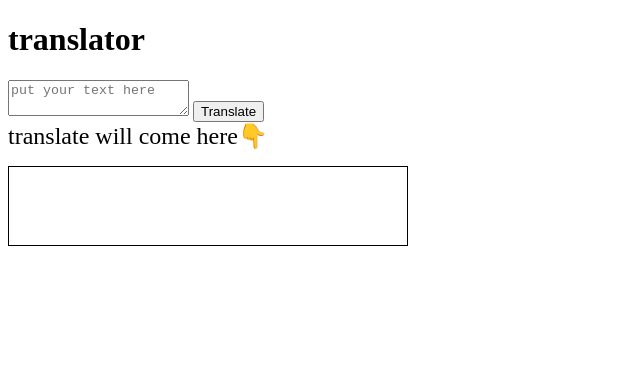
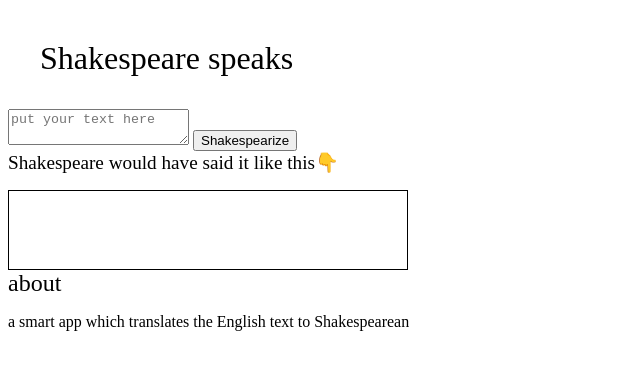
Before and after one commit to mahimagupta24/fun-app-translator, a plain HTML site: page index.html in a window 1280 px wide. Shown: the whole page, without its empty margins (0-640 px from the left). Drawn offline with Linux system fonts and the light colour scheme.

Commit message:
punctuation fixed

```diff
--- a/index.html
+++ b/index.html
@@ -8,11 +8,18 @@
     <link href="styles.css"rel="stylesheet"/>
   </head>
   <body>
-    <h1>translator</h1>
-    <textarea placeholder="put your text here"></textarea>
-    <button id="btn-txt">Translate</button>
-    <div style="font-size: x-large">translate will come here👇</div>
-    <div id="output"></div>
+    <nav>
+    <div style="font-size:xx-large;padding:2rem;">Shakespeare speaks</nav>
+      <main>
+    <textarea id="txt-input" placeholder="put your text here"></textarea>
+    <button id="btn-txt">Shakespearize</button>
+    <div style="font-size: larger;">Shakespeare would have said it like this👇</div>
+    <div id="output"style=padding:1rem;></div>
+      </main>
+      <footer>
+        <div style="font-size:x-large">about</div>
+        <p>a smart app which translates the English text to Shakespearean </p>
+      </footer>
     <script src="index.js" type="text/javascript"></script>
   </body>
 </html>
```
